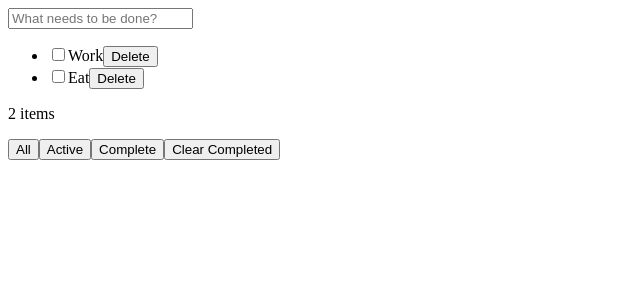
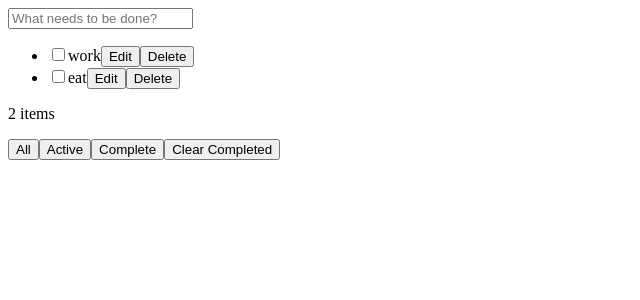
Before and after one commit to bd2187/react-todo, a React (Create React App) app: page / in a window 1280 px wide. Shown: the top 300 px of the page, without its empty margins (0-640 px from the left). Built offline with nearby package versions, Linux system fonts and the light colour scheme.

Commit message:
Create TodoItem component which will be rendered by TodoList

```diff
--- a/src/App.js
+++ b/src/App.js
@@ -14,8 +14,37 @@ class Footer extends Component {
   }
 }
 
+class TodoItem extends Component {
+  render() {
+    var todo = this.props.todo.task;
+    var id = this.props.id;
+    return (
+      <li>
+        <input type="checkbox" id={id} />
+        <label htmlFor={id}>{todo}</label>
+        <button>Edit</button>
+        <button>Delete</button>
+      </li>
+    );
+  }
+}
+
 class TodoList extends Component {
+  constructor(props) {
+    super(props);
+    this.renderTodoItems = this.renderTodoItems.bind(this);
+  }
+
+  renderTodoItems(todos = []) {
+    return todos.map(function(todo, index) {
+      let key = `${todo.task}_${index}`;
+      return <TodoItem key={key} todo={todo} id={key} />;
+    });
+  }
+
   render() {
+    var todos = this.renderTodoItems(this.props.todos);
+    return <ul>{todos}</ul>;
     return (
       <ul>
         <li>
@@ -61,7 +90,7 @@ class TodoContainer extends Component {
     return (
       <div>
         <UserInput />
-        <TodoList />
+        <TodoList todos={this.state.todos} />
         <Footer />
       </div>
     );
```
